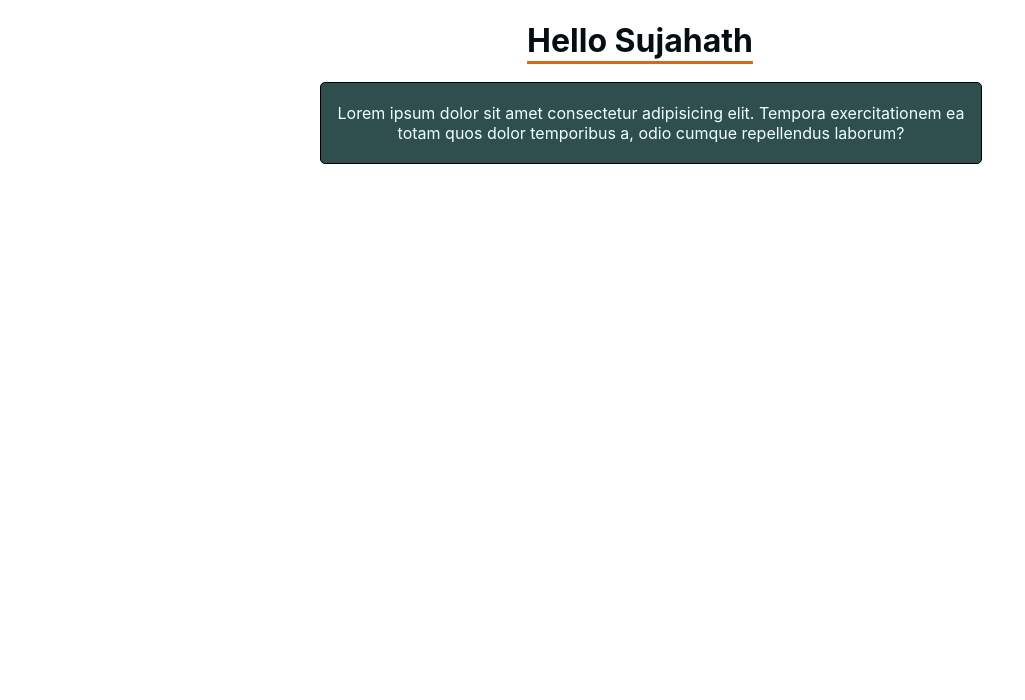
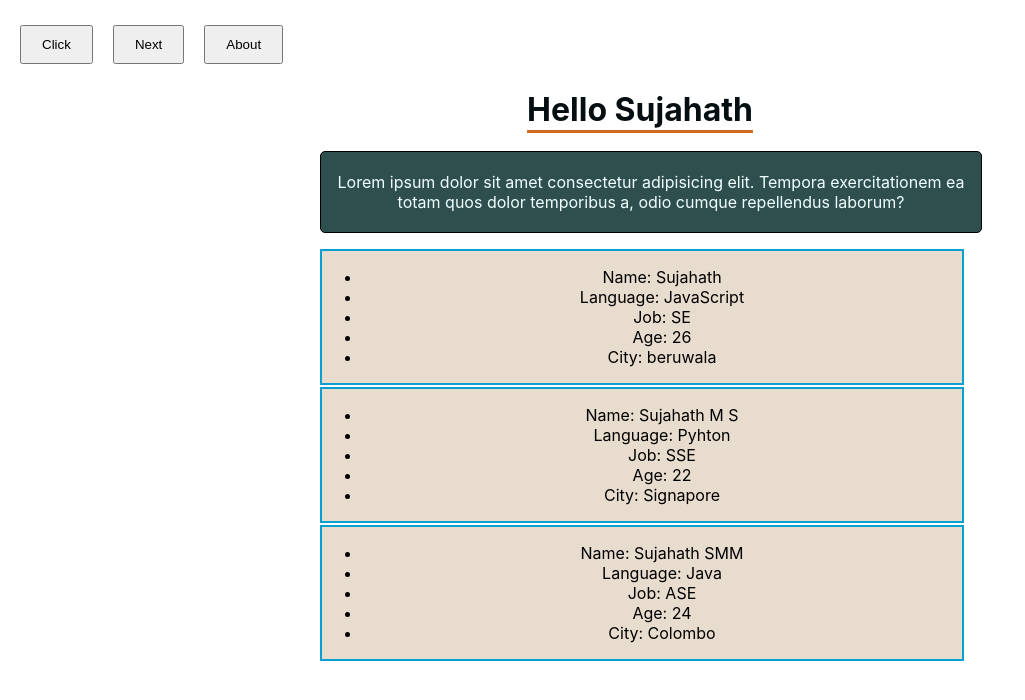
Before and after one commit to SujahathMSM/React-AUK, a React (Create React App) app: page / in a window 1280 px wide. Shown: the top 700 px of the page, without its empty margins (0-1025 px from the left). Built offline with nearby package versions, Linux system fonts and the light colour scheme.

Commit message:
Components and Props

```diff
--- a/src/App.css
+++ b/src/App.css
@@ -43,3 +43,25 @@
 .App-link {
   color: #61dafb;
 }
+
+.buttons-nav{
+  padding: 5px 10px;
+  display: flex;
+  margin-top: 20px;
+}
+
+.btn{
+  padding: 10px 20px;
+  margin-left: 10px;
+  margin-right: 10px;
+  display: flex;
+  justify-content: center;
+}
+
+.boxes{
+  border: 2px solid rgb(8, 159, 209);
+  margin: 2px 4px;
+  width: 50%;
+  margin-left: 25%;
+  background-color: rgb(231, 220, 205)
+}
--- a/src/App.js
+++ b/src/App.js
@@ -1,14 +1,20 @@
 import "./App.css";
+import Footer from "./Components/Footer";
+import Header from "./Components/Header";
 
 function App() {
   return (
     <div className="App">
+      <Header />
       <h1 className="header">Hello Sujahath</h1>
       <p className="text">
         Lorem ipsum dolor sit amet consectetur adipisicing elit. Tempora
         exercitationem ea totam quos dolor temporibus a, odio cumque repellendus
         laborum?
       </p>
+      <Footer name="Sujahath" age="26" city="beruwala" job="SE" langauge="JavaScript"/>
+      <Footer name="Sujahath M S" age="22" city="Signapore" job="SSE" langauge="Pyhton"/>
+      <Footer name="Sujahath SMM" age="24" city="Colombo" job="ASE" langauge="Java"/>
     </div>
   );
 }
--- /dev/null
+++ b/src/Components/Footer.jsx
@@ -0,0 +1,22 @@
+import React from 'react'
+// const myObject = {
+//     name: "Sujahath",
+//     age: "26",
+//     city: "Beruwala"
+// }
+const Footer = ({name, age, city, job, langauge}) => {
+    // const {city} = myObject;  // object destructuring
+  return (
+    <div className='boxes'>
+      <ul>
+        <li>Name: {name}</li>
+        <li>Language: {langauge}</li>
+        <li>Job: {job}</li>
+        <li>Age: {age}</li>
+        <li>City: {city}</li>
+      </ul>
+    </div>
+  )
+}
+
+export default Footer
--- /dev/null
+++ b/src/Components/Header.jsx
@@ -0,0 +1,13 @@
+import React from "react";
+
+const Header = () => {
+  return (
+    <div className="buttons-nav">
+      <button className="btn">Click</button>
+      <button className="btn">Next</button>
+      <button className="btn">About</button>
+    </div>
+  );
+};
+
+export default Header;
```
